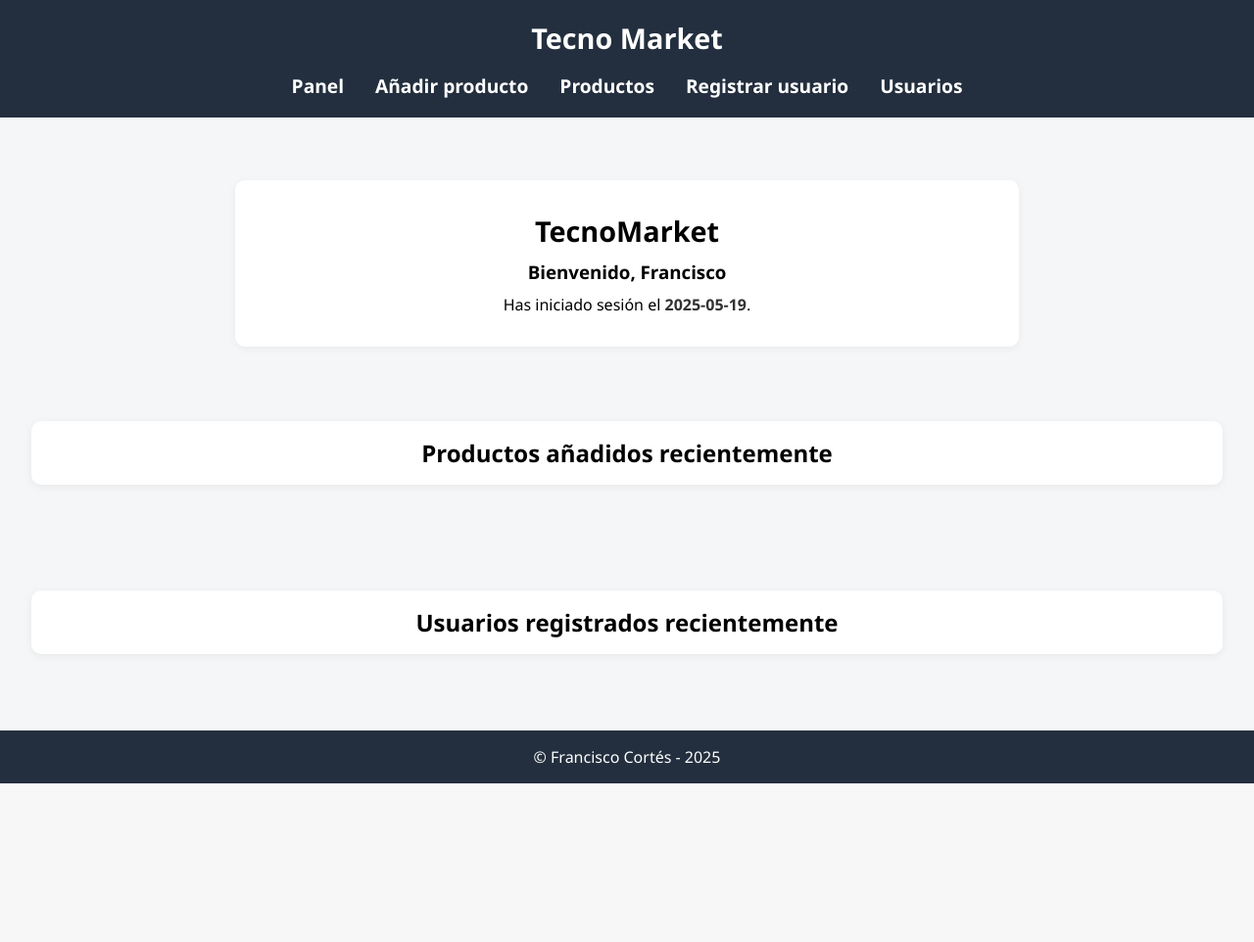
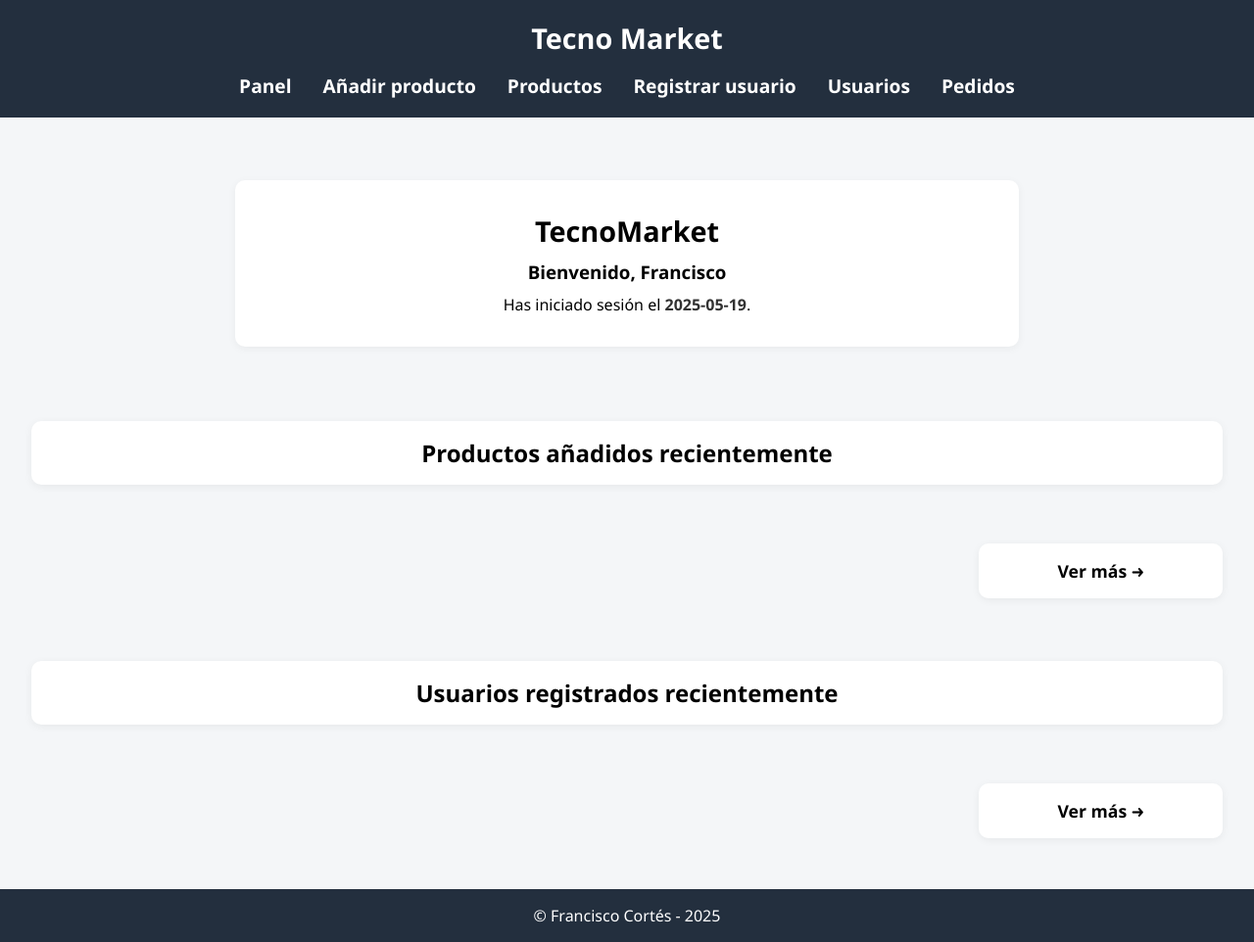
Before and after one commit to fcorcar/TIENDA_ONLINE, a Flask app: page / in a window 1280 px wide. Shown: the whole page at 98% size. Before the commit the page ends 800 px from the top, so only its background shows below. Run offline with Flask 3, Linux system fonts and the light colour scheme; data that the repository does not hold is empty.

Commit message:
Pedidos implementado. Aun falta añadir y ajustar funcionalidades

```diff
--- a/app.py
+++ b/app.py
@@ -4,6 +4,7 @@ from datetime import date, datetime
 from models.productos import Producto
 from models.usuarios import Usuario
 from models.base_datos import base_datos
+from models.pedidos import Pedido
 
 app = Flask(__name__)
 
@@ -21,10 +22,10 @@ def panel_control():
     }
 
     # Productos
-    listado_productos = base_datos.obtener("productos", Producto)
+    listado_productos = base_datos.obtener_ultimos("productos", Producto, 6)
 
     # Usuarios
-    listado_usuarios = base_datos.obtener("usuarios", Usuario)
+    listado_usuarios = base_datos.obtener_ultimos("usuarios", Usuario, 3)
 
     return render_template("dashboard.html", **kwargs, titulo_pr="Productos añadidos recientemente", listado_productos=listado_productos, titulo_us="Usuarios registrados recientemente", listado_usuarios=listado_usuarios)
 
@@ -87,16 +88,22 @@ def usuarios():
     usuarios_activos = sum(1 for usuario in listado_usuarios if usuario.estado)
 
     usuario_top = ""
-    max_pedidos = -1
+    # max_pedidos = -1
 
-    for usuario in listado_usuarios:
-        num_pedidos = len(usuario.pedidos)
-        if num_pedidos > max_pedidos:
-            max_pedidos = num_pedidos
-            usuario_top = usuario.nombre
+    # for usuario in listado_usuarios:
+    #     num_pedidos = len(usuario.pedidos)
+    #     if num_pedidos > max_pedidos:
+    #         max_pedidos = num_pedidos
+    #         usuario_top = usuario.nombre
 
     return render_template("usuarios.html", titulo_us=f"Usuarios (Activos: {usuarios_activos}) (Usuario Top: {usuario_top})", listado_usuarios=listado_usuarios)
 
+
+@app.route("/pedidos")
+def pedidos():
+    listado_pedidos = base_datos.obtener("pedidos", Pedido)
+
+    return render_template("pedidos.html", titulo_us=f"Pedidos", listado_pedidos=listado_pedidos)
 
 # @app.route("/")
 # def inicio():
--- a/main.py
+++ b/main.py
@@ -7,7 +7,8 @@ admin = Administrador("Francisco", "TecnoMarket")
 # listado_productos = base_datos.buscar("productos")
 
 
-
+usuario = Usuario(120, "21", "paco", "cortes", "123")
+usuario.realizar_pedido()
 
 
 # listado_clientes = [
--- a/models/base_datos.py
+++ b/models/base_datos.py
@@ -1,6 +1,6 @@
 ######################## IMPORTACIONES ########################
 from settings import obtener_bd
-from pymongo import MongoClient
+from pymongo import MongoClient, DESCENDING
 from models.productos import Producto
 
 
@@ -34,9 +34,12 @@ class BaseDatos:
             return False
 
 
-    def obtener(self, nombre_tabla:str, clase:object):
-        return [clase(*diccionario.values()) for diccionario in list(self.db[nombre_tabla].find())]
+    def obtener(self, nombre_tabla:str, clase:object, filtro: dict = None):
+        return [clase(*diccionario.values()) for diccionario in list(self.db[nombre_tabla].find(filtro))]
 
+
+    def obtener_ultimos(self, nombre_tabla:str, clase:object, num:int):
+        return [clase(*diccionario.values()) for diccionario in list(self.db[nombre_tabla].find().sort('_id', DESCENDING).limit(num))]
 
 ######################## INSTANCIAS ########################
 base_datos = BaseDatos(obtener_bd("DB"), "TIENDA_ONLINE")
--- a/static/css/styles.css
+++ b/static/css/styles.css
@@ -71,6 +71,28 @@ h1, h2, h3 {
     box-shadow: 0 2px 8px rgba(0, 0, 0, 0.06);
 }
 
+.ver-mas {
+    text-align: right;
+    margin-bottom: 2.2rem;
+    margin-top: 0.8rem;
+
+
+}
+.ver-mas a {
+    background-color: white;
+    padding: 1rem 5rem;
+    text-decoration: none;
+    color: #000000;
+    font-weight: bold;
+    font-size: 1.1rem;
+    border-radius: 10px;
+    box-shadow: 0 2px 8px rgba(0, 0, 0, 0.06);
+}
+
+.ver-mas a:hover {
+    text-decoration: underline;
+}
+
 /* ---------- PRODUCTOS ---------- */
 
 #pag-catalogo {
@@ -116,6 +138,7 @@ h1, h2, h3 {
     font-size: 1.2rem;
     color: #ffffff;
     margin-top: 1rem;
+    margin-bottom: 0.5rem;
     background-color: #1e2631;
     padding: 0.3rem;
     border-radius: 6px;
@@ -246,7 +269,7 @@ form input[type="submit"]:hover {
     display: grid;
     grid-template-columns: repeat(3, 1fr);
     gap: 1.5rem;
-    padding-top: 1.5rem;
+    padding: 2rem 0;
 }
 
 .usuario-card {
--- a/templates/base.html
+++ b/templates/base.html
@@ -17,6 +17,7 @@
             <a href="{{ url_for('productos') }}">Productos</a>
             <a href="{{ url_for('registrar_usuarios') }}">Registrar usuario</a>
             <a href="{{ url_for('usuarios') }}">Usuarios</a>
+            <a href="{{ url_for('pedidos') }}">Pedidos</a>
         </nav>
     </header>
 
--- a/templates/dashboard.html
+++ b/templates/dashboard.html
@@ -12,8 +12,10 @@
 
         <br><br>
         {% include 'partials/_productos.html' %}
+        <div class="ver-mas"><a href="{{ url_for('productos') }}">Ver más ➜</a></div>
 
         <br><br>
         {% include 'partials/_usuarios.html' %}
+        <div class="ver-mas"><a href="{{ url_for('usuarios') }}">Ver más ➜</a></div>
     </div>
 {% endblock %}
--- /dev/null
+++ b/templates/pedidos.html
@@ -0,0 +1,5 @@
+{% extends 'base.html' %}
+
+{% block title %} Pedidos {% endblock %}
+
+{% block main %} {% include 'partials/_pedidos.html' %} {% endblock %}
```
Also changed, not shown: models/pedidos.py (+24 -15 lines), models/usuarios.py (+16 -8 lines), templates/partials/_pedidos.html (added, +14 -0 lines).
